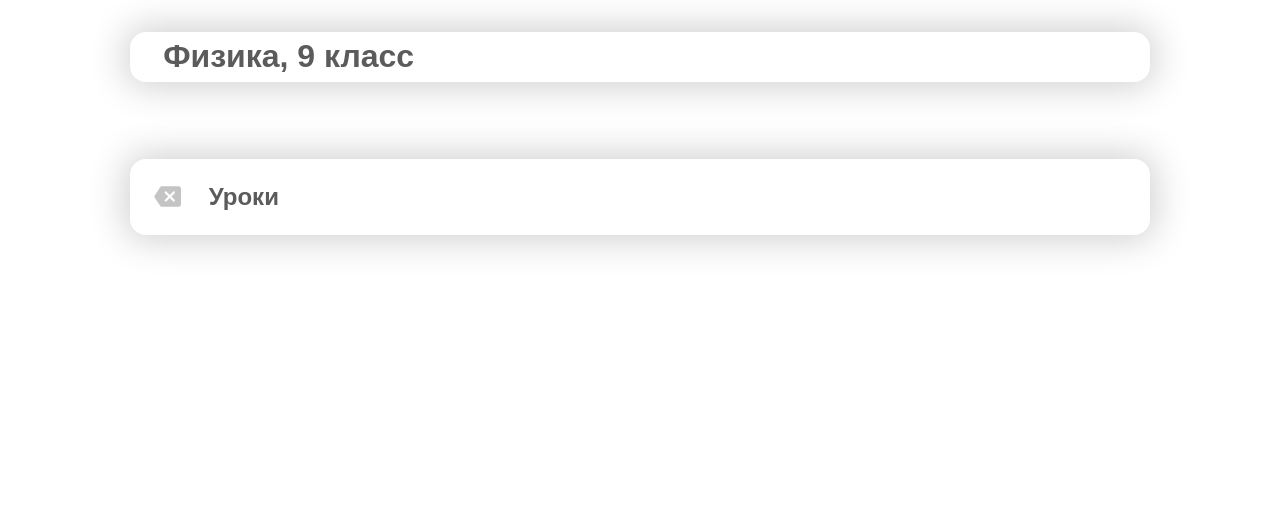
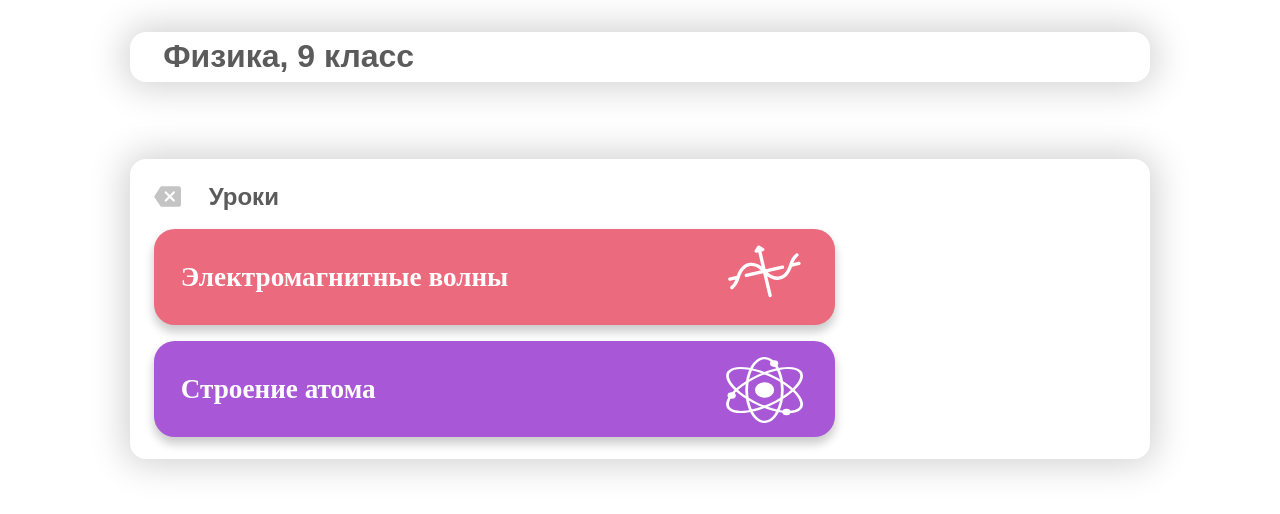
Before and after one commit to platon-p/flaskProject2, a Flask app: page /physics in a window 1280 px wide. Shown: the top 514 px of the page. Run offline with Flask 2, Linux system fonts and the light colour scheme.

Commit message:
Добавил карточки уроков

```diff
--- /dev/null
+++ b/static/css/cards.css
@@ -0,0 +1,32 @@
+.task-card {
+    width: 70%;
+    height: 6em;
+    border-radius: 1.3em;
+    line-height: 6em;
+    margin-bottom: 1em;
+    display: inline-block;
+    box-shadow: 0 0.4em 0.6em 0.05em rgba(0, 0, 0, 0.2);
+    transition: all 0.3s ease;
+}
+
+.task-card:hover {
+    box-shadow: 0 0.2em 0.6em 0 rgba(0, 0, 0, 0.2);
+}
+
+.task_label {
+    font-family: Arial bold;
+    font-size: 1.7em;
+    color: white;
+    margin: auto;
+    margin-left: 1em;
+    display: inline-block;
+}
+
+.task_image {
+    display: inline-block;
+    color: white;
+    width: 4.8em;
+    float: right;
+    padding-top: 1em;
+    padding-right: 2em;
+}
--- a/templates/lessonPh.html
+++ b/templates/lessonPh.html
@@ -2,8 +2,9 @@
 <html lang="en">
 <head>
     <meta charset="UTF-8">
-    <title>Математика</title>
+    <title>Физика</title>
     <link rel="stylesheet" href="static/css/main.css">
+    <link rel="stylesheet" href="static/css/cards.css">
     <meta name="viewport" content="width=765">
 </head>
 <body>
@@ -19,8 +20,22 @@
     </div>
     {#    здесь нужно циклом забить уроки из бд#}
     {#    сами уроки будут являтся классом, у которого есть свойство "имя файла html"#}
+    {#    ссылка на урок#}
+    <a href="">
+        {#        ниже нужно ставить цвет от объекта ...#}
+        <div class="task-card" style="background-color: #EB6A7D">
+            {#            и здесь тоже нужно название  из класса#}
+            <h2 class="task_label">Электромагнитные волны</h2>
+            <img src="static/images/wave.svg" class="task_image">
+        </div>
+    </a>
 
-
+    <a href="">
+        <div class="task-card" style="background-color: #A858D6">
+            <h2 class="task_label">Строение атома</h2>
+            <img src="static/images/atom.svg" class="task_image">
+        </div>
+    </a>
 
 </div>
 
```
Also changed, not shown: templates/lessonI.html (+17 -2 lines), templates/lessonM.html (+17 -2 lines), static/images/123-numbers.svg (added), static/images/atom.svg (added), static/images/binary.svg (added), static/images/cone.svg (added), static/images/processor.svg (added), static/images/wave.svg (added).
